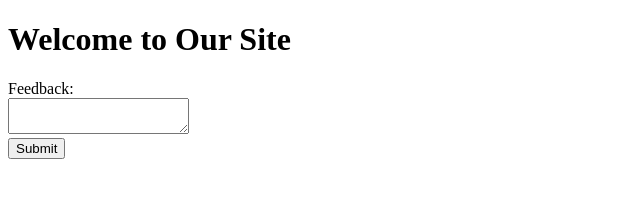
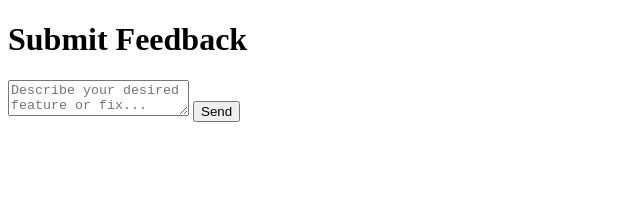
Before and after one commit to archith-pixel/feature-request, a plain HTML site: page index.html in a window 1280 px wide. Shown: the whole page, without its empty margins (0-640 px from the left). Drawn offline with Linux system fonts and the light colour scheme.

Commit message:
Updated  index.html

```diff
--- a/index.html
+++ b/index.html
@@ -1,26 +1,22 @@
 <!DOCTYPE html>
 <html lang="en">
-<head>
-  <title>Feedback-Driven Site</title>
-</head>
+<head><title>Feedback</title></head>
 <body>
-  <h1>Welcome to Our Site</h1>
+  <h1>Submit Feedback</h1>
   <form id="feedback-form">
-    <label>Feedback:</label><br>
-    <textarea id="feedback" required></textarea><br>
-    <button type="submit">Submit</button>
+    <textarea id="feedback" placeholder="Describe your desired feature or fix..."></textarea>
+    <button type="submit">Send</button>
   </form>
-
   <script>
-    document.getElementById("feedback-form").addEventListener("submit", async function (e) {
+    document.getElementById("feedback-form").addEventListener("submit", async (e) => {
       e.preventDefault();
       const feedback = document.getElementById("feedback").value;
-      await fetch("https://your-n8n-endpoint.com/webhook", {
+      await fetch("https://your-n8n-instance.com/webhook/feedback", {
         method: "POST",
         headers: { "Content-Type": "application/json" },
         body: JSON.stringify({ feedback })
       });
-      alert("Feedback sent!");
+      alert("Feedback submitted!");
     });
   </script>
 </body>
```
